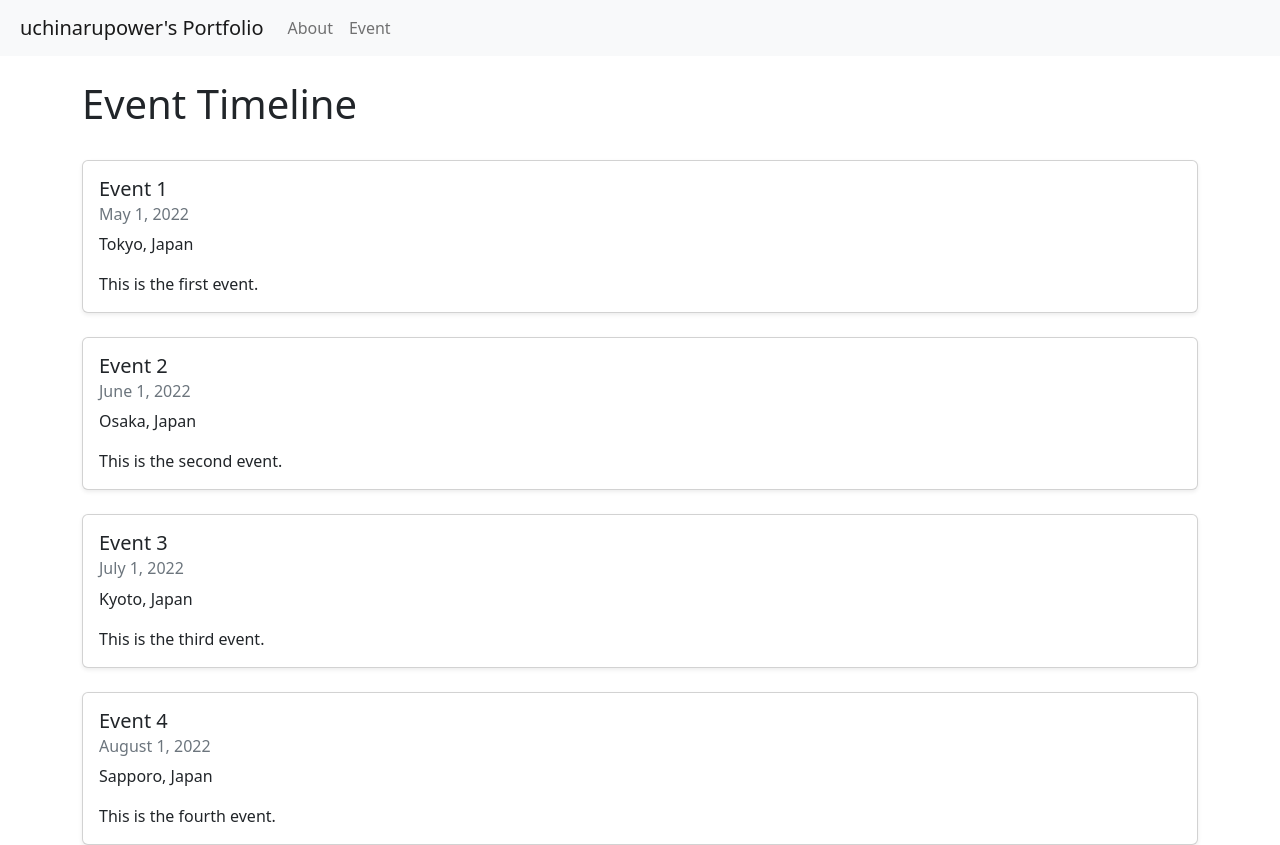
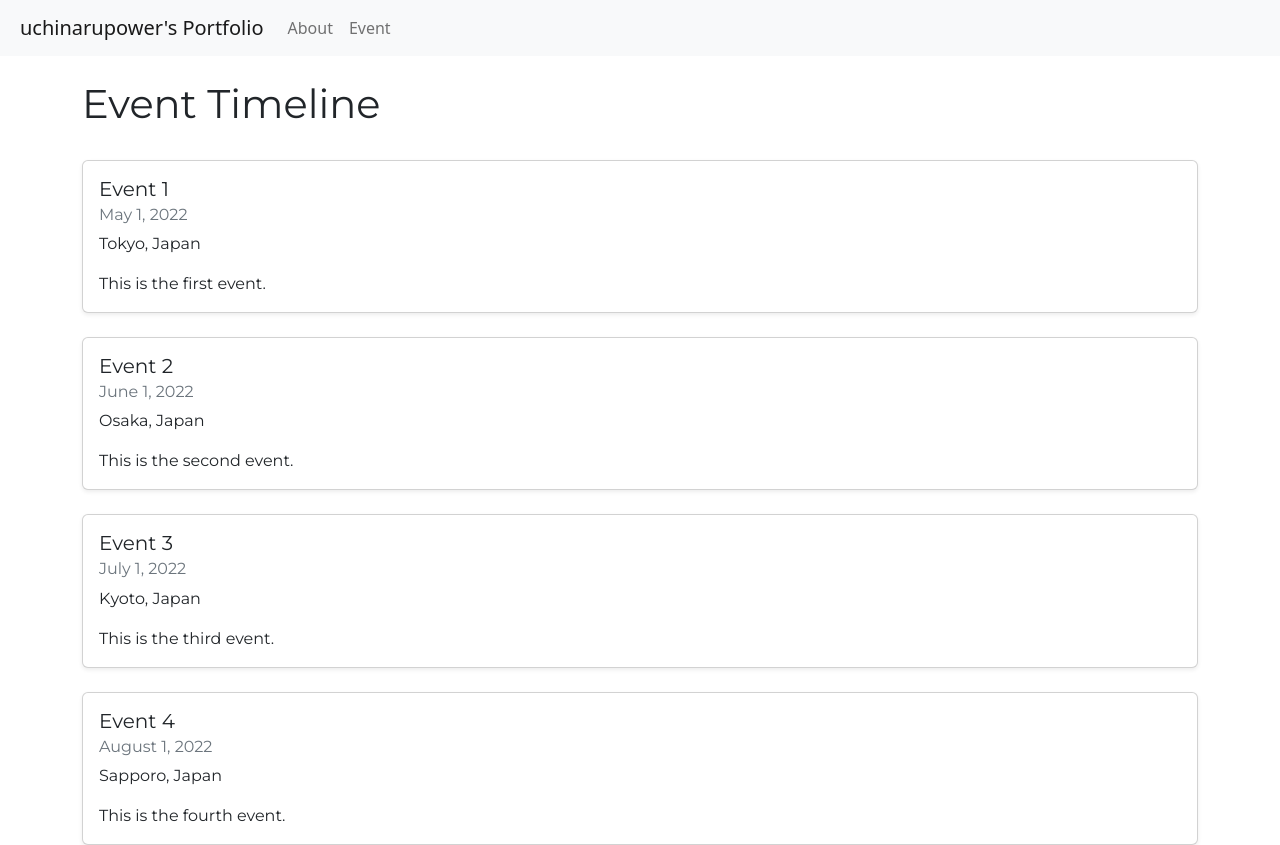
Before and after one commit to uchinarupower/my-portfolio, a React (Create React App) app: page /event in a window 1280 px wide. Built offline with nearby package versions, Linux system fonts and the light colour scheme.

Commit message:
add font style

```diff
--- a/src/App.js
+++ b/src/App.js
@@ -2,7 +2,7 @@ import React from "react";
 import { BrowserRouter as Router, Route, Switch } from "react-router-dom";
 import About from "./pages/About";
 import Event from "./pages/Event";
-import Navigation from "./components/Navigation";
+import Navigation from "./pages/Navigation";
 import "bootstrap/dist/css/bootstrap.min.css";
 
 function App() {
--- a/src/components/Navigation.js
+++ /dev/null
@@ -1,20 +0,0 @@
-import React from "react";
-import { Nav, Navbar } from "react-bootstrap";
-import { Link } from "react-router-dom";
-
-function Navigation() {
-  return (
-    <Navbar bg="light" expand="lg">
-      <Navbar.Brand as={Link} to="/my-portfolio">&emsp;uchinarupower's Portfolio</Navbar.Brand>
-      <Navbar.Toggle aria-controls="basic-navbar-nav" />
-      <Navbar.Collapse id="basic-navbar-nav">
-        <Nav className="mr-auto">
-          <Nav.Link as={Link} to="/my-portfolio">About</Nav.Link>
-          <Nav.Link as={Link} to="/event">Event</Nav.Link>
-        </Nav>
-      </Navbar.Collapse>
-    </Navbar>
-  );
-}
-
-export default Navigation;
--- /dev/null
+++ b/src/pages/Event.css
@@ -0,0 +1,3 @@
+.event-section {
+    font-family: "Montserrat"
+}
--- a/src/pages/Event.js
+++ b/src/pages/Event.js
@@ -1,9 +1,12 @@
 import React from 'react';
 import { Container, Row, Col, Card } from 'react-bootstrap';
 import events from './Event.json';
+import './Event.css'
+import './style.css';
 
 function Event() {
   return (
+    <div className='event-section'>
       <Container className="mt-4">
         <h1>Event Timeline</h1>
         <Row>
@@ -23,6 +26,7 @@ function Event() {
           ))}
         </Row>
       </Container>
+    </div>
   );
 }
 
--- /dev/null
+++ b/src/pages/Navigation.js
@@ -0,0 +1,22 @@
+import React from "react";
+import { Nav, Navbar } from "react-bootstrap";
+import { Link } from "react-router-dom";
+
+function Navigation() {
+  return (
+    <div className="navi-section">
+      <Navbar bg="light" expand="lg" className="navi-section">
+        <Navbar.Brand as={Link} to="/my-portfolio">&emsp;uchinarupower's Portfolio</Navbar.Brand>
+        <Navbar.Toggle aria-controls="basic-navbar-nav" />
+        <Navbar.Collapse id="basic-navbar-nav">
+          <Nav className="mr-auto">
+            <Nav.Link as={Link} to="/my-portfolio">About</Nav.Link>
+            <Nav.Link as={Link} to="/event">Event</Nav.Link>
+          </Nav>
+        </Navbar.Collapse>
+      </Navbar>
+    </div>
+  );
+}
+
+export default Navigation;
```
Lines whose indentation alone changed are shown as unchanged.
